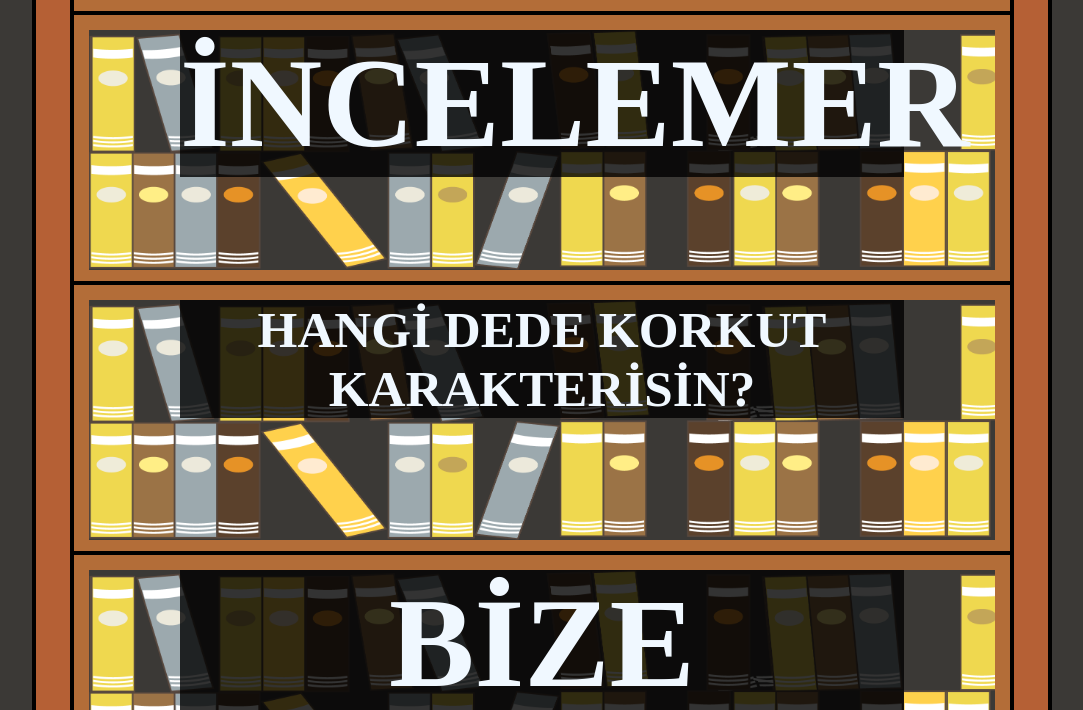
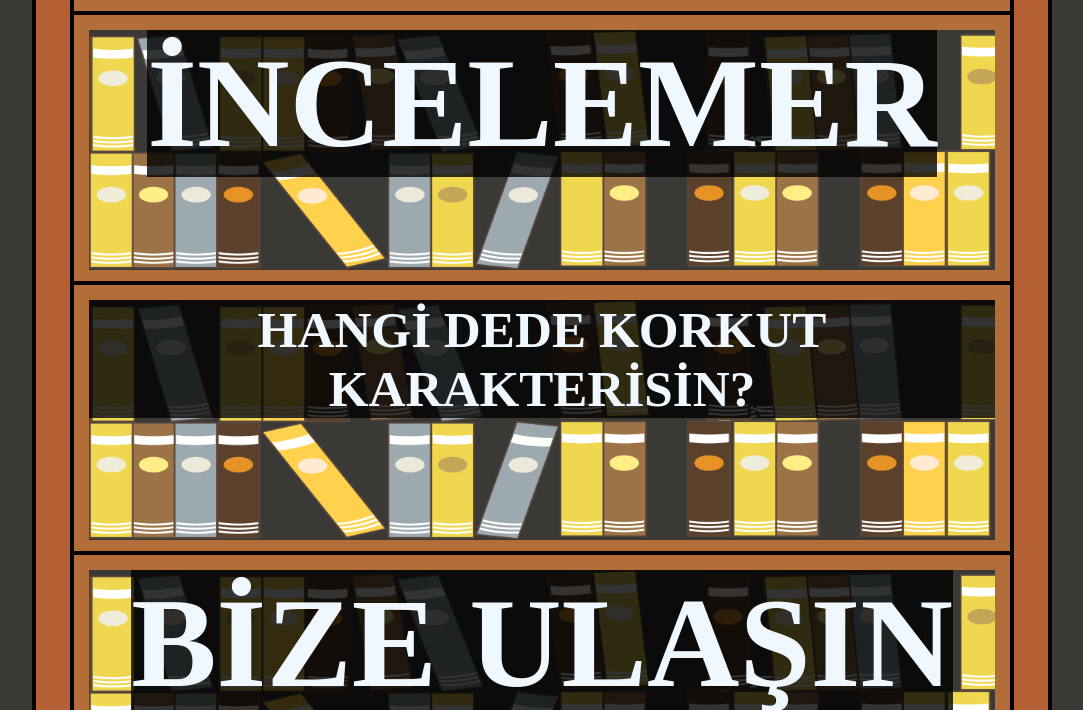
Before and after one commit to murathanayanoglu/Dede-Korkut-Kutuphanesi, a plain HTML site: page index.html in a window 1280 px wide. Shown: the part 707-1417 px from the top of the page, without its empty margins (98-1181 px from the left). Drawn offline with Linux system fonts and the light colour scheme.

Commit message:
Update styles.css

```diff
--- a/styles.css
+++ b/styles.css
@@ -20,6 +20,8 @@ body {
     border: 15px solid  rgb(179, 109, 56);
     outline: 4px solid black;
     position: relative;
+    text-align: center;
+    justify-content: center;
 
 }
 
@@ -64,7 +66,8 @@ body {
     font-family: serif;
     font-weight: bolder;
     font-size: 10vw;
-    width: 80%;
-    margin-left: 10%;
+    width: fit-content;
+    margin-left: auto;
+    margin-right: auto;
     background-color: rgba(0, 0, 0, .80)
 }
```
